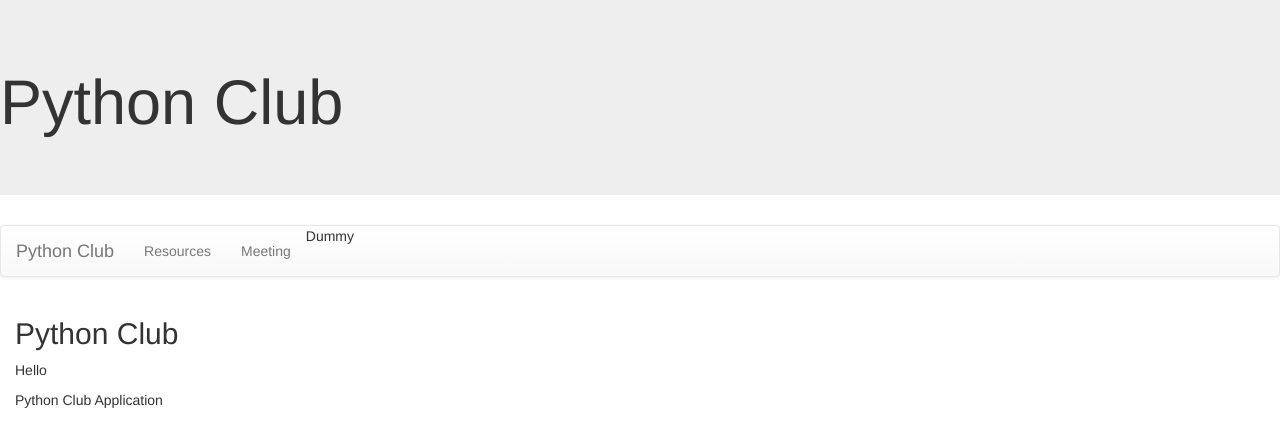
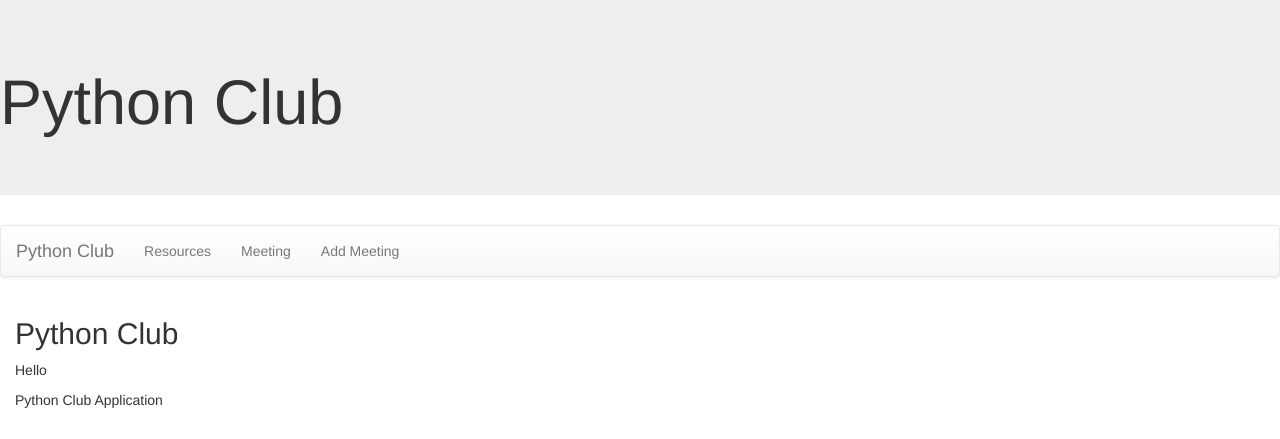
Before and after one commit to Yuqiangtan/PythonClub, a Django app: page /club/ in a window 1280 px wide. Shown: the top 439 px of the page. Run offline with Django 3.2, Linux system fonts and the light colour scheme; some libraries are stand-ins or nearby versions.

Commit message:
Add files via upload

```diff
--- a/club/templates/base.html
+++ b/club/templates/base.html
@@ -18,7 +18,7 @@
 <ul class="nav navbar-nav">
 <li><a href="{% url 'resources' %}">Resources</a></li>
 <li><a href="{% url 'meeting' %}">Meeting</a></li>
-<li>Dummy</li>
+<li><a href="{% url 'newmeeting' %}">Add Meeting</a></li>
 </ul>
 </div>
 </nav>
```
